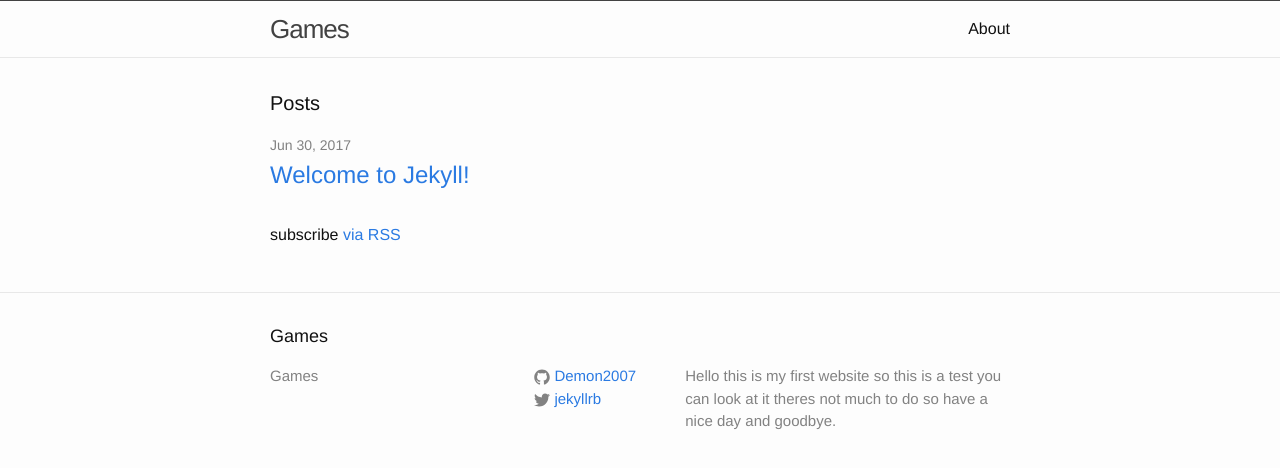
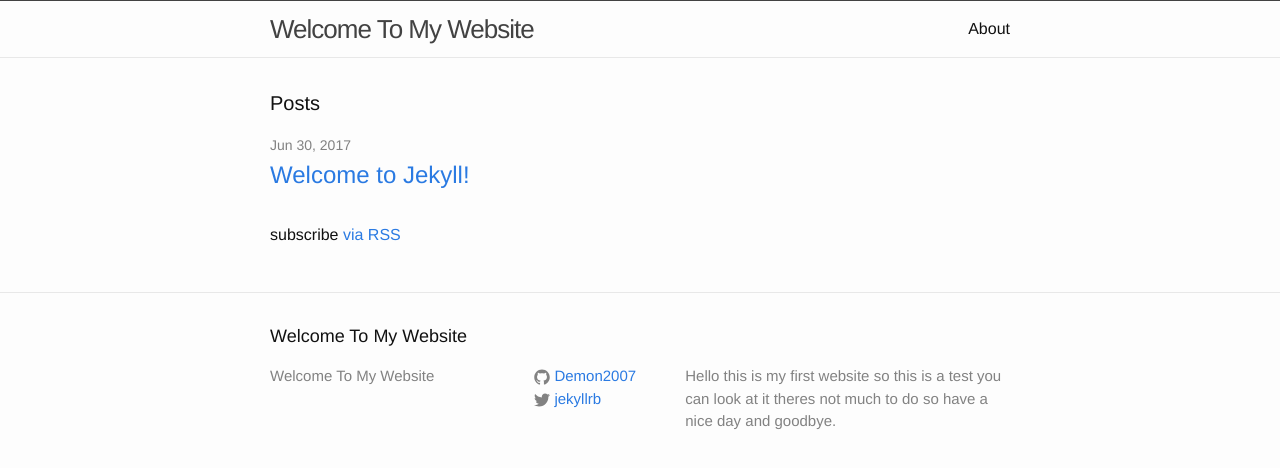
Before and after one commit to Demon2007/Demon2007.github.io, a Jekyll site: the page built from index.html, in a window 1280 px wide, cut to the strip 99-567 px from the top of the page. Built offline with Jekyll 4.4.1, drawn with Linux system fonts in a browser that asks for light colours.

Commit message:
changed title

```diff
--- a/_config.yml
+++ b/_config.yml
@@ -6,7 +6,7 @@
 # 'jekyll serve'. If you change this file, please restart the server process.
 
 # Site settings
-title: Games
+title: Welcome To My Website
 description: > # this means to ignore newlines until "baseurl:"
   Hello this is my first website so this is a test you can look at it theres not much to do so have a nice day and goodbye.
 baseurl: "" # the subpath of your site, e.g. /blog
```
